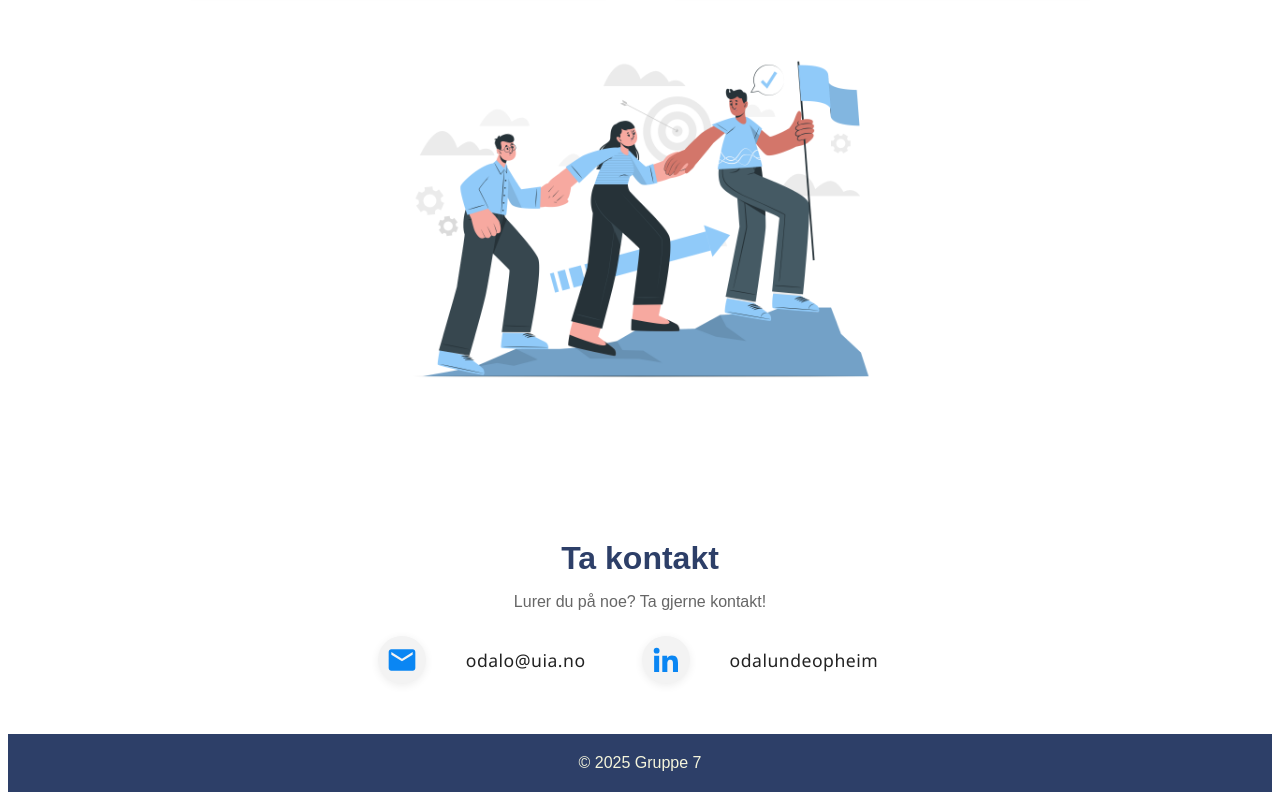
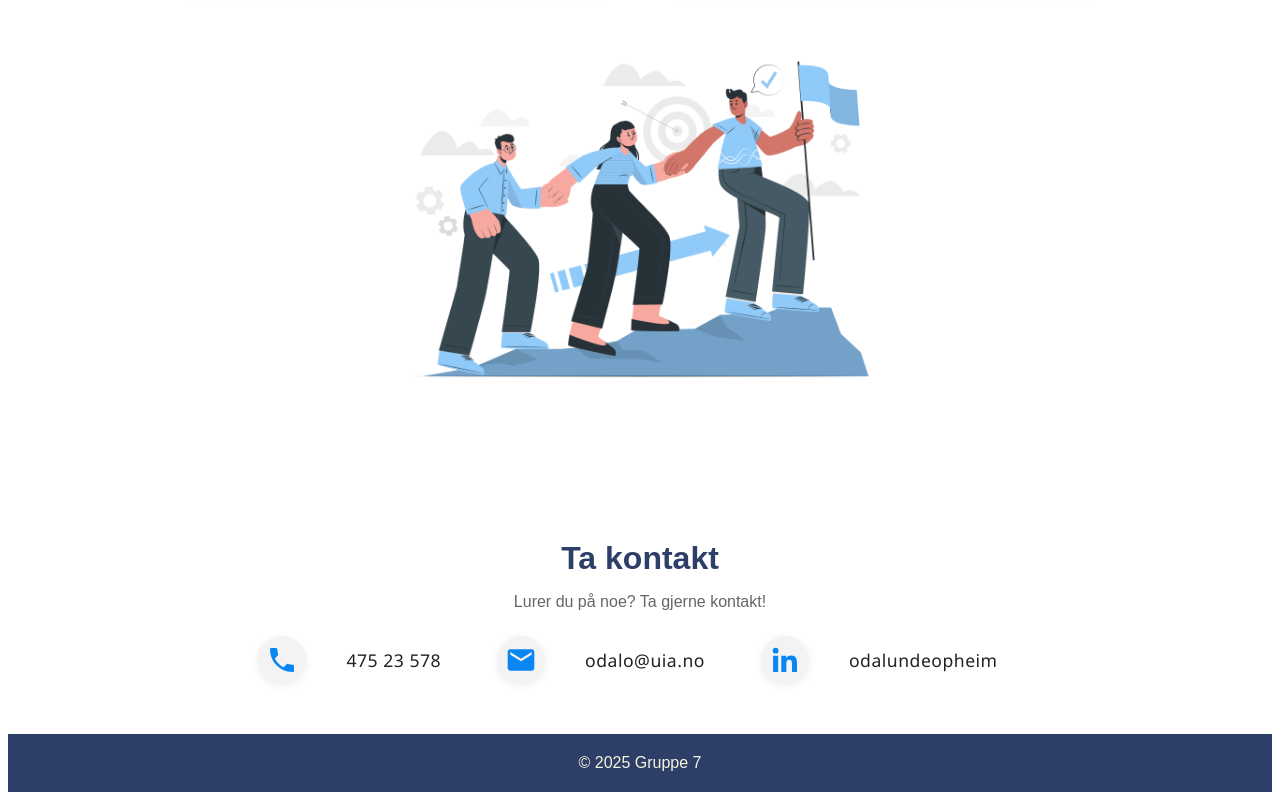
Before and after one commit to Odalopheim/Gruppe7Portefolio, a React (Vite) app in the folder GruppePortefolio/: page / in a window 1280 px wide. Shown: the part 2195-2995 px from the top of the page. Built offline with nearby package versions, Linux system fonts and the light colour scheme.

Commit message:
La til telefonnummer

```diff
--- a/GruppePortefolio/src/components/contact/Contact.css
+++ b/GruppePortefolio/src/components/contact/Contact.css
@@ -1,5 +1,5 @@
 .contact-section {
-  max-width: 600px;
+  max-width: 800px;
   margin: 50px auto;
   text-align: center;
   font-family: Arial, sans-serif;
--- a/GruppePortefolio/src/components/contact/Contact.jsx
+++ b/GruppePortefolio/src/components/contact/Contact.jsx
@@ -1,6 +1,6 @@
 import React from "react";
 import { BiLogoLinkedin } from "react-icons/bi";
-import { MdEmail } from "react-icons/md";
+import { MdEmail, MdPhone } from "react-icons/md";
 import "./Contact.css";
 
 function Contact() {
@@ -10,6 +10,11 @@ function Contact() {
       <p>Lurer du på noe? Ta gjerne kontakt!</p>
 
       <div className="contact-links">
+        <a href="tel:+4747523578" className="contact-icon" title="Ring oss">
+          <MdPhone size={32} />
+        </a>
+        <span className="contact-text">475 23 578</span>
+
         <a href="mailto:odalo@uia.no" className="contact-icon" title="Send e-post">
           <MdEmail size={32} />
         </a>
```
